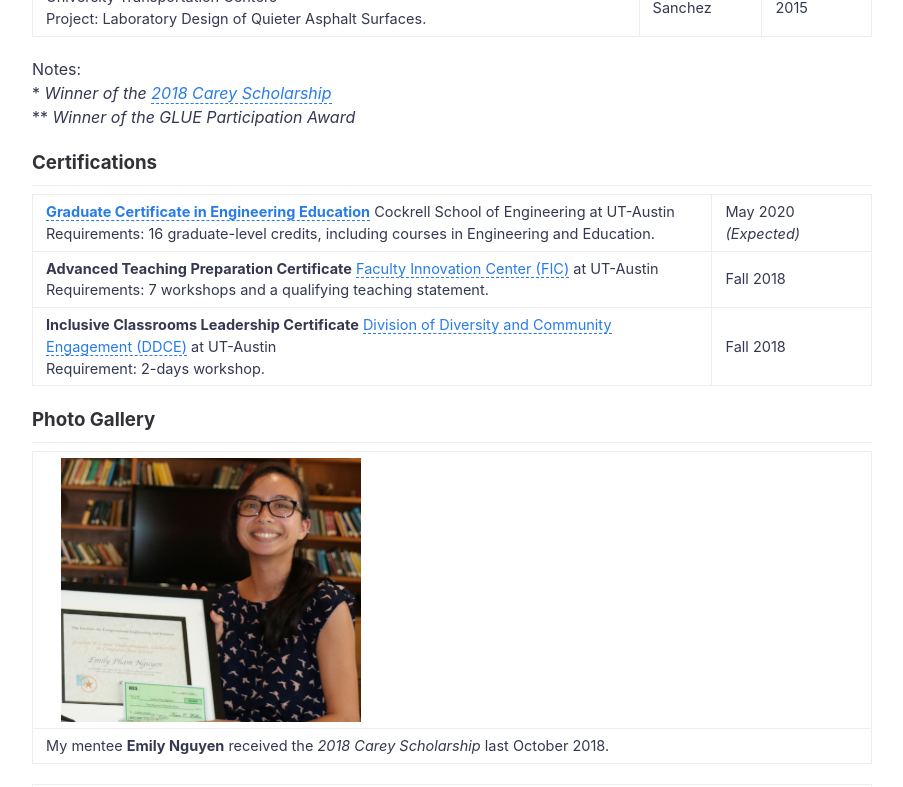
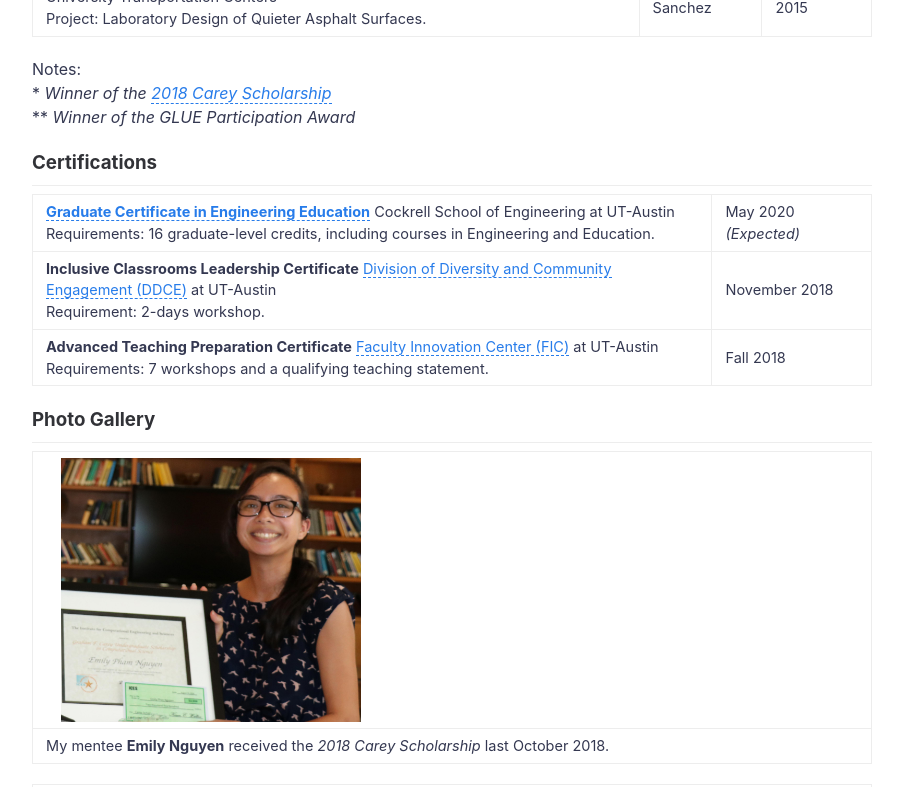
Before and after one commit to nzunigag/nzunigag.github.io, a Jekyll site: the page built from teaching.md, in a window 1280 px wide and 900 px high, scrolled down 1013 px, cut to the strip 0-787 px from the top of the window. Shown: the whole strip, without its empty margins (188-1091 px from the left). Built offline with Jekyll 4.4.1, drawn with Linux system fonts in a browser that asks for light colours.

Commit message:
Update teaching.md

```diff
--- a/teaching.md
+++ b/teaching.md
@@ -34,8 +34,8 @@ Notes:<br>
 ___
 
 <b>[Graduate Certificate in Engineering Education](http://www.engr.utexas.edu/graduate/certificate-engineering-education)</b> Cockrell School of Engineering at UT-Austin<br>Requirements: 16 graduate-level credits, including courses in Engineering and Education. | May 2020 <i>(Expected)</i> <br>
+<b>Inclusive Classrooms Leadership Certificate</b> [Division of Diversity and Community Engagement (DDCE)](https://diversity.utexas.edu/) at UT-Austin<br>Requirement: 2-days workshop. | November 2018<br>
 <b>Advanced Teaching Preparation Certificate</b> [Faculty Innovation Center (FIC)](https://facultyinnovate.utexas.edu/gsd) at UT-Austin<br>Requirements: 7 workshops and a qualifying teaching statement. | Fall 2018<br>
-<b>Inclusive Classrooms Leadership Certificate</b> [Division of Diversity and Community Engagement (DDCE)](https://diversity.utexas.edu/) at UT-Austin<br>Requirement: 2-days workshop. | Fall 2018<br>
 
 ### Photo Gallery
 ___
```
